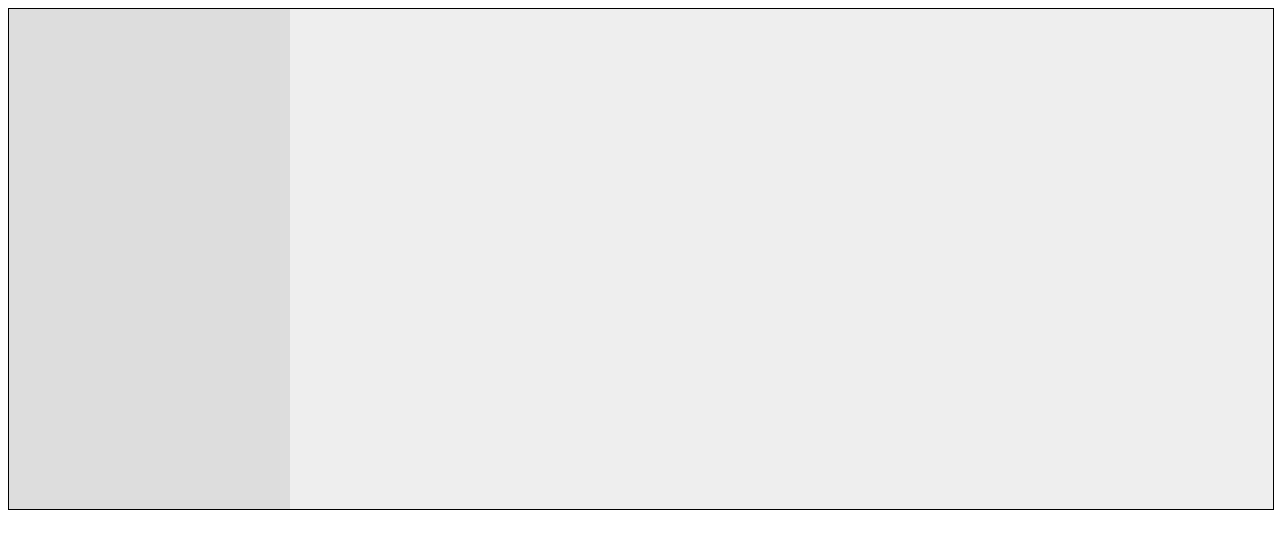
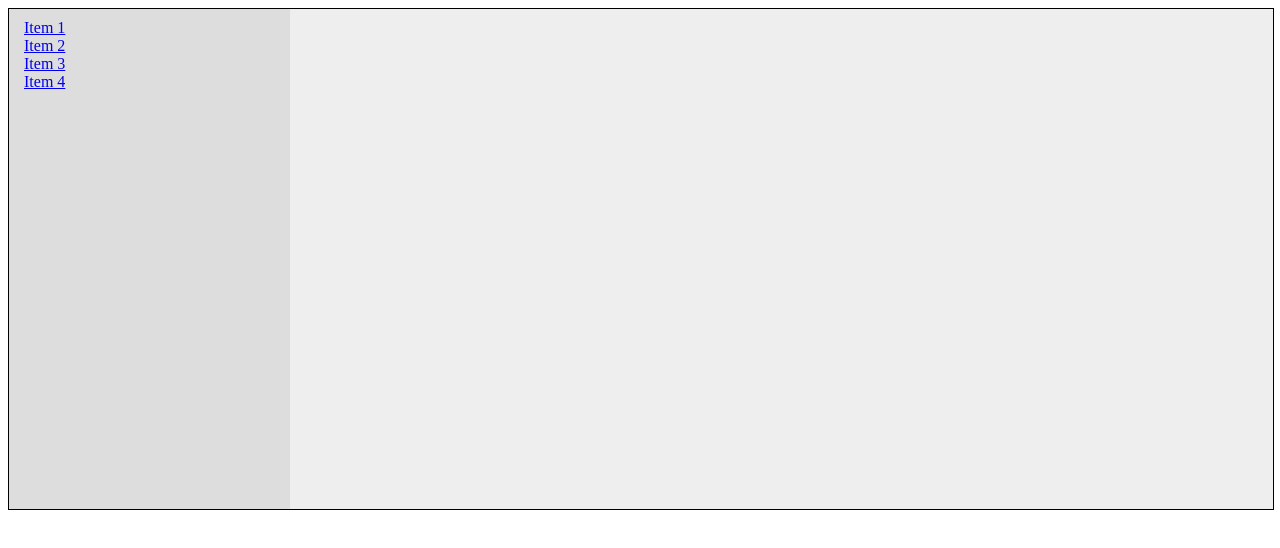
Before and after one commit to rpaggi/personal-cookbook, a plain HTML site: page responsive/index.html in a window 1280 px wide. Drawn offline with nearby package versions, Linux system fonts and the light colour scheme.

Commit message:
Create index.html

```diff
--- a/responsive/index.html
+++ b/responsive/index.html
@@ -1,15 +1,24 @@
 <html>
 	<head>
 		<link rel="stylesheet" href="./style.css">
+        <meta name="viewport" content="width=device-width, initial-scale=1.0">
 		<title>Resposive test</title>
 	</head>
 
 	<body>
 		<div id="master">
 			<div id="sidebar">
+				<ul id="listaMenu">
+					<a href="#"><li>Item 1</li></a>
+					<a href="#"><li>Item 2</li></a>
+					<a href="#"><li>Item 3</li></a>
+					<a href="#"><li>Item 4</li></a>
+				</ul>
 			</div>
 			<div id="content">
 			</div>
 		</div>
+		<script src="http://ajax.googleapis.com/ajax/libs/jquery/1.10.1/jquery.min.js"></script>
+    	<script src="script.js"></script>
 	</body>
 </html>
```
